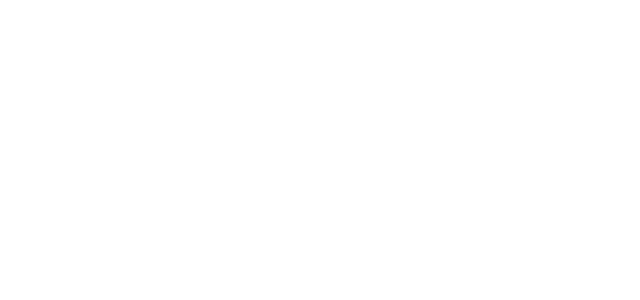
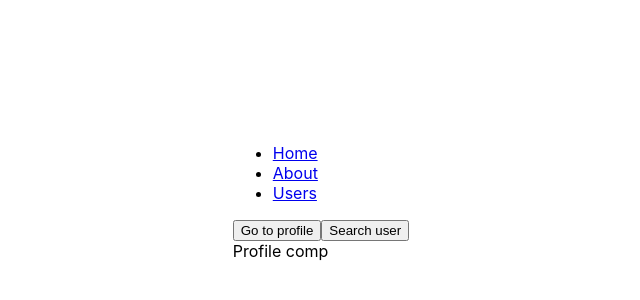
Before and after one commit to bhawna90/ReactJS, a React (Create React App) app: page /users/profile in a window 1280 px wide. Before the commit this address had no page. Shown: the part 206-506 px from the top of the page, without its empty margins (319-959 px from the left). Built offline with nearby package versions, Linux system fonts and the light colour scheme.

Commit message:
react router - nested routes

```diff
--- a/src/App.css
+++ b/src/App.css
@@ -4,3 +4,6 @@
   justify-content: center;
   height:100vh
 }
+.active{
+  color: red
+}
--- a/src/App.js
+++ b/src/App.js
@@ -12,6 +12,8 @@
 import ReactRouter from './Components/ReactRouterExample/ReactRouter';
 import {BrowserRouter} from "react-router-dom"
 import RouterFirstComp from './Components/ReactRouterLogin/RouterFirstComp';
+import DynamicRoutes from './Components/DynamicRoutesExample/DynamicRoutes';
+import NestedRoutes from './Components/NestedRoutesExample/NestedRoutes';
 
 function App() {
     return (
@@ -20,7 +22,9 @@
           {/* <TodoList></TodoList> */}
           {/* <UseReducer></UseReducer> */}
           {/* <ReactRouter></ReactRouter> */}
-          <RouterFirstComp></RouterFirstComp>
+          {/* <RouterFirstComp></RouterFirstComp> */}
+          {/* <DynamicRoutes></DynamicRoutes> */}
+          <NestedRoutes></NestedRoutes>
         </div>
       </BrowserRouter>
     );
--- /dev/null
+++ b/src/Components/DynamicRoutesExample/DynamicRoutes.js
@@ -0,0 +1,30 @@
+import React from "react"
+import {Routes, Route, Link} from "react-router-dom"
+import Home from "../ReactRouterExample/Home"
+import About from "../ReactRouterExample/About"
+import Profile from "./Profile"
+import Users from "./Users"
+
+export default function DynamicRoutes(){
+    return (
+        <div>
+            <ul>
+                <li><Link to="/">Home</Link></li>
+                <li><Link to="/about">About</Link></li>
+                <li><Link to="/users">Users</Link></li>
+                {/* <li><Link to="/users/Bhawna">Bhawna</Link></li>
+                <li><Link to="/users/amit">Amit</Link></li>
+                <li><Link to="/users/amit/22">Amit</Link></li> */}
+            </ul>
+            <Routes>
+                <Route path="/" element={<Home></Home>}></Route>
+                <Route path="/about" element={<About></About>}></Route>
+                <Route path="/users" element={<Users></Users>}></Route>
+                {/* <Route path="/users/bhawna" element={<Profile></Profile>}></Route>
+                <Route path="/users/amit" element={<Profile></Profile>}></Route> */}
+                <Route path="/users/:name" element={<Profile></Profile>}></Route>
+                <Route path="/users/:name/:age" element={<Profile></Profile>}></Route>
+            </Routes>
+        </div>
+    )
+}
--- /dev/null
+++ b/src/Components/DynamicRoutesExample/Profile.js
@@ -0,0 +1,13 @@
+import React from "react"
+import {useParams} from "react-router-dom"
+
+export default function Profile(){
+    const params = useParams()
+    const {name, age} = params
+    console.log(params);
+    return (
+        <div>
+            {name}'s Profile
+        </div>
+    )
+}
--- /dev/null
+++ b/src/Components/DynamicRoutesExample/Users.js
@@ -0,0 +1,15 @@
+import React from "react"
+import {useParams, Link} from "react-router-dom"
+
+export default function Users(){
+    const usersList = [{name:"amit",age:12}, {name:"shikha",age:12}, {name:"sheetal",age:12}]
+    return (
+        <div>
+            {
+                usersList.map(user=>
+                    <div><Link to={`/users/${user.name}`}>{user.name}</Link></div>
+                )
+            }
+        </div>
+    )
+}
--- /dev/null
+++ b/src/Components/NestedRoutesExample/NestedRoutes.js
@@ -0,0 +1,28 @@
+import React from "react"
+import {Routes, Route, Link} from "react-router-dom"
+import Home from "../ReactRouterExample/Home"
+import About from "../ReactRouterExample/About"
+import Users from "./Users"
+import Profile from "./Profile"
+import Search from "./Search"
+
+export default function NestedRoutes(){
+    return (
+        <div>
+            <ul>
+                <li><Link to="/">Home</Link></li>
+                <li><Link to="/about">About</Link></li>
+                <li><Link to="users">Users</Link></li>
+
+            </ul>
+            <Routes>
+                <Route path="/" element={<Home></Home>}></Route>
+                <Route path="about" element={<About></About>}></Route>
+                <Route path="users" element={<Users></Users>}>
+                    <Route path="profile" element={<Profile></Profile>}></Route>
+                    <Route path="search" element={<Search></Search>}></Route>
+                </Route>
+            </Routes>
+        </div>
+    )
+}
--- /dev/null
+++ b/src/Components/NestedRoutesExample/Profile.js
@@ -0,0 +1,11 @@
+import React from "react"
+import {Link} from "react-router-dom"
+
+export default function Profile(){
+
+    return (
+        <div>
+            Profile comp
+        </div>
+    )
+}
--- /dev/null
+++ b/src/Components/NestedRoutesExample/Search.js
@@ -0,0 +1,11 @@
+import React from "react"
+import {Link} from "react-router-dom"
+
+export default function Users(){
+
+    return (
+        <div>
+            search comp
+        </div>
+    )
+}
--- /dev/null
+++ b/src/Components/NestedRoutesExample/Users.js
@@ -0,0 +1,16 @@
+import React from "react"
+import {Link, Outlet, Routes, Route} from "react-router-dom"
+import Profile from "./Profile"
+import Search from "./Search"
+
+export default function Users(){
+
+    return (
+        <div>
+            <Link to="profile"><button>Go to profile</button></Link>
+            <Link to="/users/search"><button>Search user</button></Link>
+
+            <Outlet></Outlet>
+        </div>
+    )
+}
```
Also changed, not shown: src/Components/NestedRoutesExample/Edit.js (added, +11 -0 lines).
